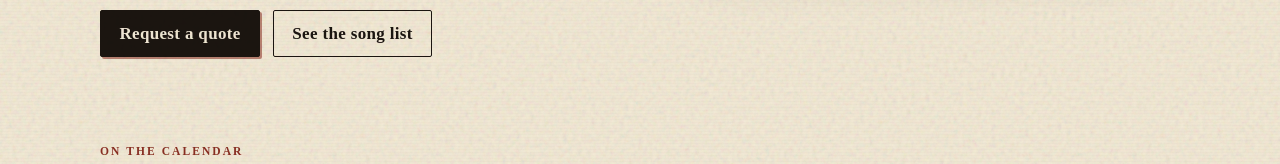
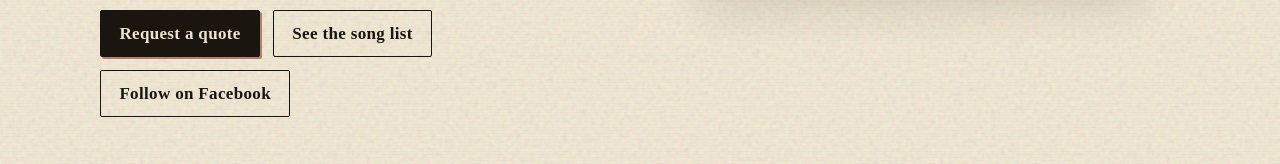
Before and after one commit to dmoniker/rustycagetrio, a Next.js app: page / in a window 1280 px wide. Shown: the part 636-800 px from the top of the page. Built offline with nearby package versions, Linux system fonts and the light colour scheme.

Commit message:
Add a Follow on Facebook button to the homepage hero.
It sits with the existing quote and song-list CTAs and opens the band Facebook page.

Co-authored-by: Darcy Menard <dmoniker@users.noreply.github.com>

```diff
--- a/app/page.tsx
+++ b/app/page.tsx
@@ -25,6 +25,14 @@ export default function HomePage() {
             <Link className="btn btn-ghost" href="/songs">
               See the song list
             </Link>
+            <a
+              className="btn btn-ghost"
+              href={site.facebook}
+              rel="noreferrer"
+              target="_blank"
+            >
+              Follow on Facebook
+            </a>
           </div>
         </div>
         <HeroPhotos />
```
